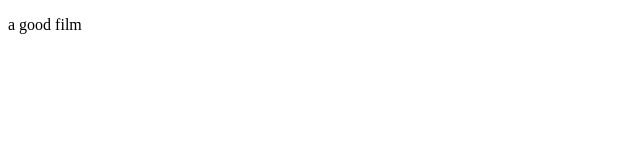
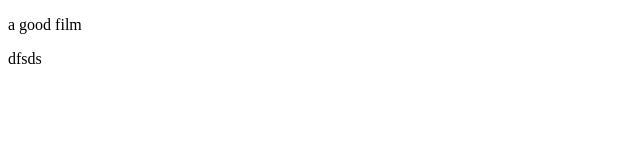
Before and after one commit to Dores12/learn, a plain HTML site: page index.html in a window 1280 px wide. Shown: the full height of the page, 0-640 px from the left. Drawn offline with Linux system fonts and the light colour scheme.

Commit message:
novy p element

```diff
--- a/index.html
+++ b/index.html
@@ -7,5 +7,8 @@
 </head>
 <body>
     <p>a good film</p>
+    <p>dfsds
+
+    </p>
 </body>
 </html>
```
